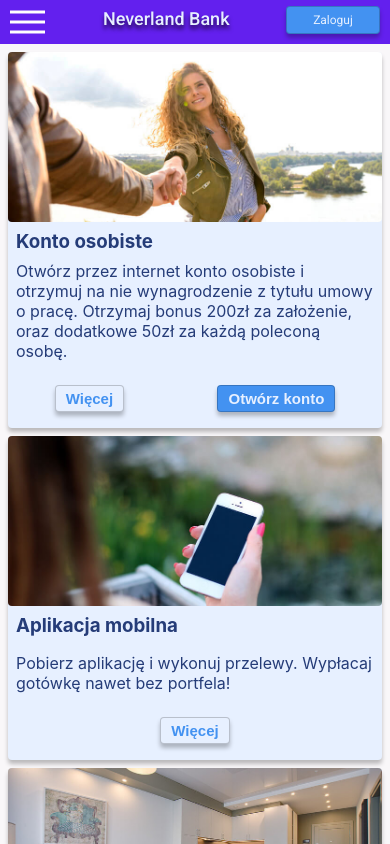
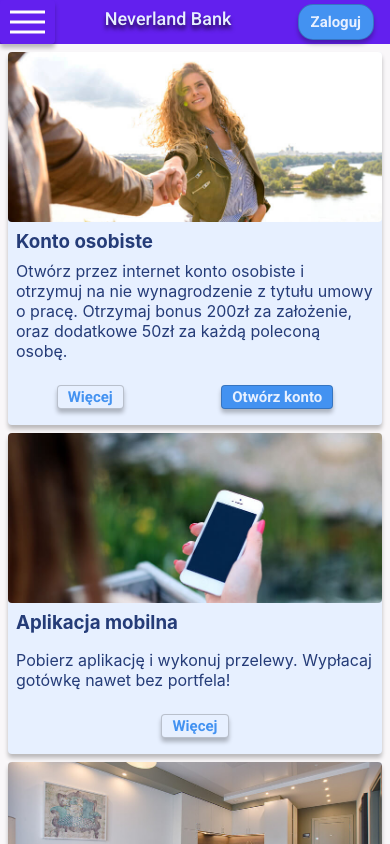
Before and after one commit to mrozrafal/banking-application, a React (Create React App) app: page / in a window 390 px wide. Shown: the top 844 px of the page. Built offline with nearby package versions, Linux system fonts and the light colour scheme; no server answers.

Commit message:
fix: hamburger menu animations fix

```diff
--- a/src/App.js
+++ b/src/App.js
@@ -1,14 +1,18 @@
 import React from 'react';
 import './style/App.scss';
-import Header from './components/Header';
+import Navbar from './components/Navbar';
 import News from './components/News';
+
 
 
 function App() {
 
   return (
     <div className="App">
-      <Header />
+      <header className="header">
+          <Navbar />
+          <br />
+        </header>
 
       <section className="presentation">
         <section className="presentation__account" id="myAccount">
--- /dev/null
+++ b/src/components/Hamburger.js
@@ -0,0 +1,47 @@
+import React from 'react'
+class Hamburger extends React.Component {
+    state = {
+        active: false
+      }
+
+      toggleClass() {
+        const currentState = this.state.active;
+        this.setState({ active: !currentState });
+      }
+
+      handleClick = () => {
+        this.toggleClass();
+      }
+    handleRemoveClass = () => {
+      this.setState({ active: false})
+    }
+    render (onClick) {
+        return         <>
+        <button
+        onClick={this.handleClick}
+        className={this.state.active ? 'hamburger hamburger--active' : "hamburger"}
+
+    >
+        <span className="hamburger__box">
+            <span className="hamburger__inner"></span>
+        </span>
+    </button>
+    <nav
+            className={this.state.active ? 'navigation navigation--active' : 'navigation'}
+
+          >
+
+              <ul className="navigation__list">
+                <li onClick={this.handleRemoveClass} className="navigation__item"><a href="#myAccount">Konto osobiste</a></li>
+                <li onClick={this.handleRemoveClass} className="navigation__item"><a href="#myLoan">Kredyt hipoteczny</a></li>
+                <li onClick={this.handleRemoveClass} className="navigation__item"><a href="#myKnow-how">Wiedza o finansach</a></li>
+                <li onClick={this.handleRemoveClass} className="navigation__item"><a href="#myNews">Aktualności</a></li>
+              </ul>
+
+
+          </nav>
+    </>
+    }
+}
+
+export default Hamburger;
--- a/src/components/Header.js
+++ /dev/null
@@ -1,50 +0,0 @@
-import React from 'react';
-import Navbar from './Navbar';
-
-class Header extends React.Component {
-
-    state = {
-      active: false
-    }
-
-    toggleClass() {
-      const currentState = this.state.active;
-      this.setState({ active: !currentState });
-    }
-
-    handleClick = () => {
-      this.toggleClass();
-    }
-  handleRemoveClass = () => {
-    this.setState({ active: false})
-  }
-
-    render(onClick) {
-      return <>
-        <header className="header">
-          <Navbar />
-
-
-          <nav
-            className={this.state.active ? 'navigation--active' : 'navigation'}
-
-          >
-            <div className="navigation">
-              <ul className="navigation__list">
-                <li onClick={this.handleRemoveClass} className="navigation__item"><a href="#myAccount">Konto osobiste</a></li>
-                <li onClick={this.handleRemoveClass} className="navigation__item"><a href="#myLoan">Kredyt hipoteczny</a></li>
-                <li onClick={this.handleRemoveClass} className="navigation__item"><a href="#myKnow-how">Wiedza o finansach</a></li>
-                <li onClick={this.handleRemoveClass} className="navigation__item"><a href="#myNews">Aktualności</a></li>
-              </ul>
-            </div>
-
-          </nav>
-          <br />
-        </header>
-      </>
-    }
-  }
-
-
-
-export default Header;
--- a/src/components/Navbar.js
+++ b/src/components/Navbar.js
@@ -1,4 +1,5 @@
 import React from 'react'
+import Hamburger from './Hamburger';
 
 class Navbar extends React.Component {
     state = {
@@ -38,15 +39,7 @@ class Navbar extends React.Component {
                 transition: 'transform 90ms ease-in-out',
             }}>
 
-            <button
-              onClick={this.handleClick}
-              className={this.state.active ? 'hamburger--active' : "hamburger"}
-
-            >
-              <span className="hamburger__box">
-                <span className="hamburger__inner"></span>
-              </span>
-            </button>
+               <Hamburger />
 
                 <h1 className="bank-name">Neverland Bank</h1>
                 <button className="button-login">Zaloguj</button>
--- a/src/style/App.scss
+++ b/src/style/App.scss
@@ -12,18 +12,23 @@ p {
   margin: 8px;
 }
 button {
-  background: #6320ee;
+  border: 1px solid rgba(0, 0, 0, 0.2);
+  border-radius: 15px;
+  box-shadow: 0px 4px 4px rgba(0, 0, 0, 0.25);
   font-size: 15px;
+  font-family: "Roboto", sans-serif;
+  font-style: normal;
+  font-weight: 700;
+  line-height: 14px;
+  padding: 5px 12px;
+  width: fit-content;
+
 }
 
 .button-knowledge {
-  width: fit-content;
   background: #e7f0ff;
   border: 1px solid rgba(0, 0, 0, 0.2);
-  box-shadow: 0px 4px 4px rgba(0, 0, 0, 0.25);
-  border-radius: 4px;
   color: #4392f1;
-  padding: 4px 10px;
   margin: 16px;
 }
 .know-how {
@@ -47,9 +52,7 @@ ul {
   list-style: none;
   padding-left: 0;;
 }
-button {
-  font-weight: 700;
-}
+
 html {
   font-size: 16px;
   color: #253c78;
--- a/src/style/hamburger.scss
+++ b/src/style/hamburger.scss
@@ -1,11 +1,11 @@
-.hamburger, .navigation {
-    transition: transform .3s .1s ease-in-out;
+.hamburger,
+.navigation {
+  transition: transform 0.3s 0.1s ease-in-out;
 }
 
 .hamburger--active {
-    transform: translatex(248px);
-    z-index:300;
-
+  transform: translatex( calc(100vw - 62px));
+  z-index: 300;
 }
 
 .hamburger__box {
@@ -13,7 +13,6 @@
   height: 24px;
   display: inline-block;
   position: relative;
-
 }
 
 @mixin hamburger-line {
@@ -29,16 +28,16 @@
   left: 0;
   top: 50%;
   transform: translateY(-50%);
-    transition: background-color .1s .2s ease-in-out;
+  transition: background-color 0.1s 0.2s ease-in-out;
 }
 
 .hamburger__inner::before,
 .hamburger__inner::after {
   @include hamburger-line;
 
-    content: '';
+  content: "";
   left: 0;
-    transition: transform .2s .2s ease-in-out;
+  transition: transform 0.2s 0.2s ease-in-out;
 }
 
 .hamburger__inner::before {
@@ -51,50 +50,50 @@
 
 .hamburger--active .hamburger__inner {
   background-color: transparent;
-
 }
 
 .hamburger--active .hamburger__inner:before {
   transform: translateY(10px) rotate(45deg);
-
-
 }
 
 .hamburger--active .hamburger__inner:after {
   transform: translateY(-10px) rotate(-45deg);
-
 }
 .hamburger {
   padding: 10px;
   display: inline-block;
   cursor: pointer;
-    background-color: #6320ee;;
-
+  background-color: #6320ee;
+  border-radius: 4px;
   border: 0;
   margin: 0;
+}
+////////////////////////////////////////////////////////
+.navigation {
+  height: calc(100vh + 30px);
+  width: 100vw;
+  position: absolute;
+  top: -30px;
+  left: 0;
+  transform: translateX(-100vw);
+  margin-top: 0;
+  background: rgb(99, 32, 238);
+  background: linear-gradient(
+    0deg,
+    rgba(99, 32, 238, 0) 27%,
+    rgba(99, 32, 238, 0.6868250539956804) 50%,
+    rgba(99, 32, 238, 1) 73%
+  );
 
 }
 
+.navigation--active {
 
-  .navigation {
-    height: calc(100vh + 30px) ;
-    width: 300px;
-    background: rgb(99,32,238);
-background: linear-gradient(0deg, rgba(99,32,238,0) 27%, rgba(99,32,238,0.6868250539956804) 50%, rgba(99,32,238,1) 73%);
-   position: absolute;
-    top: -30px;
-    left: -300px;
-   // transform: translateX(-300px);
-    margin-top: 0;
-  }
-
-  .navigation--active {
-    transform:  translateX(300px) ;
-
+  transform: translateX(0);
 
   z-index: 200;
-    display:inline-block;
-    background: #fefefe;
+  display: inline-block;
+
 }
 
 .navigation__list {
@@ -105,5 +104,4 @@ background: linear-gradient(0deg, rgba(99,32,238,0) 27%, rgba(99,32,238,0.686825
 
 .navigation__item {
   margin-bottom: 20px;
-
 }
--- a/src/style/header.scss
+++ b/src/style/header.scss
@@ -31,19 +31,10 @@
   }
 
   .button-login {
-    width: 94px;
-    height: 28px;
     margin: 6px 10px 0 8px;
     background: #4392f1;
-    border: 1px solid rgba(0, 0, 0, 0.2);
-    box-shadow: 0px 4px 4px rgba(0, 0, 0, 0.25);
-    border-radius: 4px;
-    font-family: "Roboto", sans-serif;
-    font-style: normal;
-    font-weight: normal;
-    font-size: 12px;
-    line-height: 14px;
     color: #e7f0ff;
+    margin: 4px 16px;
   }
  a {
    color: #e7f0ff;
@@ -55,7 +46,7 @@
    .button-login {
      height: 34px;
      width: 120px;
-     margin: 12px 16px 0 8px;
+
    }
  }
  @media (max-width: $wide-tablet)  {
```
Also changed, not shown: src/style/variables.scss (line endings or trailing spaces). Lines whose indentation alone changed are shown as unchanged.
